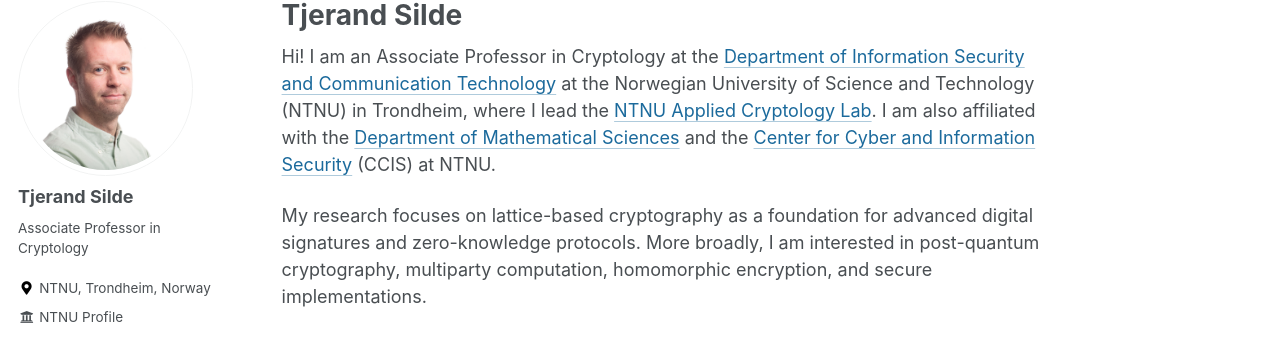
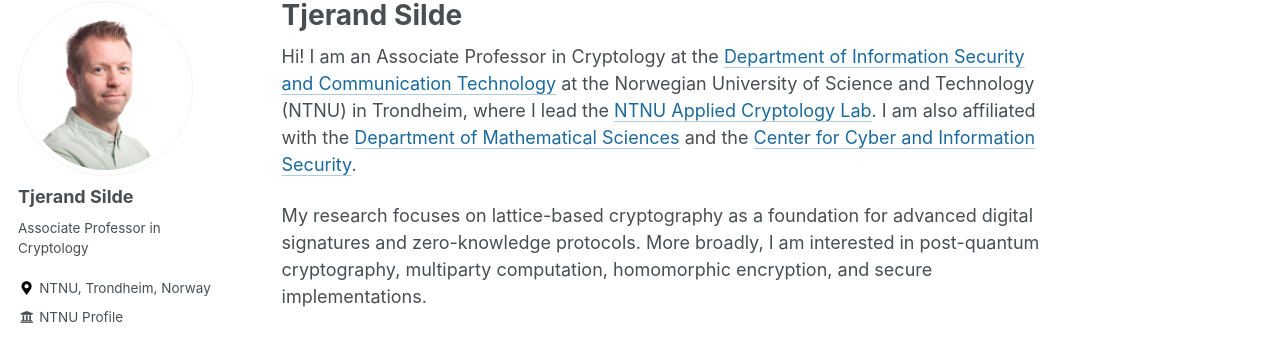
Before and after one commit to tjesi/tjesi.github.io, a Jekyll site: the page built from _pages/about.md, in a window 1280 px wide and 900 px high. Shown: the part 117-454 px from the top of the window. Built offline with Jekyll 4.4.1, drawn with Linux system fonts in a browser that asks for light colours; some web fonts are replaced.

Commit message:
Update about.md

```diff
--- a/_pages/about.md
+++ b/_pages/about.md
@@ -7,7 +7,7 @@
   - /about.html
 ---
 
-Hi! I am an Associate Professor in Cryptology at the [Department of Information Security and Communication Technology](https://www.ntnu.edu/iik) at the Norwegian University of Science and Technology (NTNU) in Trondheim, where I lead the [NTNU Applied Cryptology Lab](https://www.ntnu.edu/iik/nacl-lab). I am also affiliated with the [Department of Mathematical Sciences](https://www.ntnu.edu/imf) and the [Center for Cyber and Information Security](https://www.ntnu.edu/ccis/center-for-cyber-and-information-security) (CCIS) at NTNU.
+Hi! I am an Associate Professor in Cryptology at the [Department of Information Security and Communication Technology](https://www.ntnu.edu/iik) at the Norwegian University of Science and Technology (NTNU) in Trondheim, where I lead the [NTNU Applied Cryptology Lab](https://www.ntnu.edu/iik/nacl-lab). I am also affiliated with the [Department of Mathematical Sciences](https://www.ntnu.edu/imf) and the [Center for Cyber and Information Security](https://www.ntnu.edu/ccis/center-for-cyber-and-information-security).
 
 My research focuses on lattice-based cryptography as a foundation for advanced digital signatures and zero-knowledge protocols. More broadly, I am interested in post-quantum cryptography, multiparty computation, homomorphic encryption, and secure implementations.
 
```
